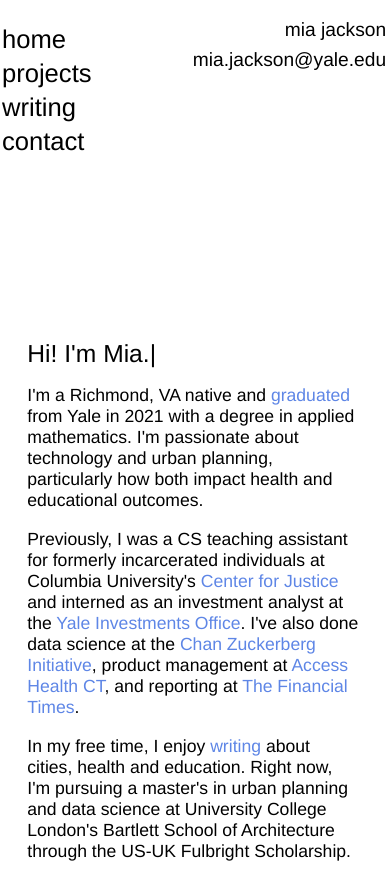
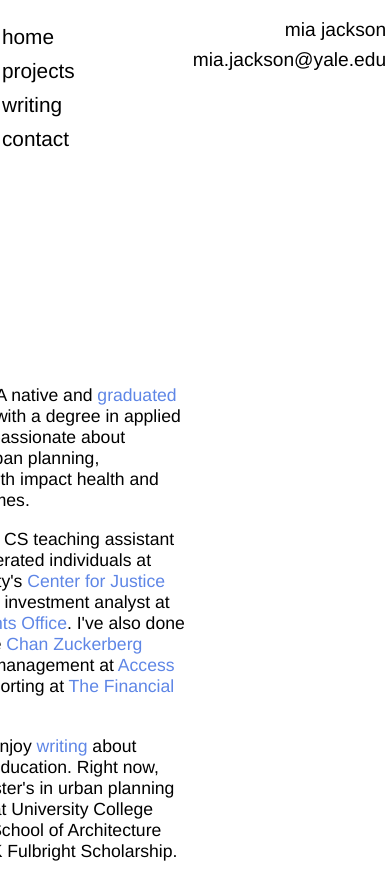
Before and after one commit to miajackson25/personal_website, a React (Create React App) app: page / in a window 390 px wide. Built offline with nearby package versions, Linux system fonts and the light colour scheme.

Commit message:
updating home bar so it doesn't move on scroll

```diff
--- a/src/App.css
+++ b/src/App.css
@@ -193,8 +193,10 @@
     display:grid;
     grid-template-columns: repeat(1, minmax(10%, 1fr));
     left: 50%;
+    margin-left: 0%;
+    margin-right: 0%;
     top: 59%;
-    width: 90%;
+    width: 100%;
   }
 
   .photo {
@@ -210,10 +212,10 @@
     display: block;
     position: relative;
     width: 85%;
-    left: 10%;
-    top: 20%;
+    left: 50%;
+    transform: translate(-50%, 0);
+    top: 22%;
   }
-
 
   .name {
     font-size: 1.2em;
@@ -225,6 +227,7 @@
     text-align: right;
     margin-right: 1%;
   }
+
   .contact {
     font-size: 1.2em;
     display: absolute;
@@ -240,29 +243,55 @@
     top: 3.5%;
   }
 
+  .search-list {
+    position: absolute;
+    height: 100%;
+  }
 
-  .writing-main-text {
-    width: 70%;
-    font-size: 1em;
+  .div-search-list {
+    position: absolute;
+    top: 0%;
+    height: 100%;
+  }
+
+  .topic {
+    font-size: 1.3em;
+    font-weight: inherit;
   }
 
   .home {
-    top: 40%;
+    top: 3%;
+    position: absolute;
+    z-index: 4;
   }
+
   .project {
-    top: 44%
+    top: 7%;
+    position: absolute;
+    z-index: 4;
   }
 
   .writing {
-    top: 48%
+    position: absolute;
+    top: 11%;
+    z-index: 4;
   }
 
   .contact-link {
-    top: 52%
+    position: absolute;
+    top: 15%;
+    z-index: 4;
+  }
+
+  .writing-main-text {
+    width: 93%;
   }
 
 
 }
+
+
+
 
 @media only screen and (max-width: 700px) {
 
@@ -301,33 +330,8 @@
   }
 
   .search-list {
-    margin-left: .5%;
-    display: inline-block;
+    display: absolute;
     position: absolute;
-  }
-  .home {
-    top: 3%;
-    z-index: 4;
-  }
-
-  .project {
-    top: 7%;
-    z-index: 4;
-  }
-
-  .writing {
-    top: 11%;
-    z-index: 4;
-  }
-
-  .writing-main-text {
-    width: 93%;
-    font-size: 1.0em;
-  }
-
-  .contact-link {
-    top: 15%;
-    z-index: 4;
   }
 
   .contact-description {
@@ -341,9 +345,13 @@
     top: 59%;
     width: 100%;
   }
+  .writing-main-text {
+    font-size: 1em;
+  }
+}
 
 
-}
+
 
 /*
 
--- a/src/App.js
+++ b/src/App.js
@@ -36,7 +36,8 @@
     <Router>
       <div>
         <nav className="search-list">
-        <div>
+        <div className="div-search-list">
+          <div className="home-div">
             <Link className="topic home" to="/">home</Link>
           </div>
           <div>
@@ -47,6 +48,7 @@
           </div>
           <div>
             <Link  className="topic contact-link" to="/contact">contact</Link>
+          </div>
         </div>
         </nav>
         <Switch>
--- a/src/projects.css
+++ b/src/projects.css
@@ -178,17 +178,11 @@
   .grid, .grid-awards, .grid-skills, .grid-tech, .grid-education{
     grid-template-columns: repeat(2, 1fr);
     margin-left: 5%;
-    width: 80%;
-    margin-right: 0%;
-    grid-gap: 1em;
-}
-  .current {
-    grid-column: 1/ span 2;
+    width: 94.5%;
+    grid-gap: .8em;
   }
-
   .projects-main {
-    margin-left: 12.5%;
-
+    margin-left: 5.5%;
   }
 }
 
@@ -216,15 +210,12 @@
   }
 
   .projects-main {
-    position: absolute;
     /*width: 100%;*/
     width: 1fr;
     margin-left: 0%;
     top: 15%;
 
   }
-
-
 
   .item {
     min-width: none;
```
Lines whose indentation alone changed are shown as unchanged.
